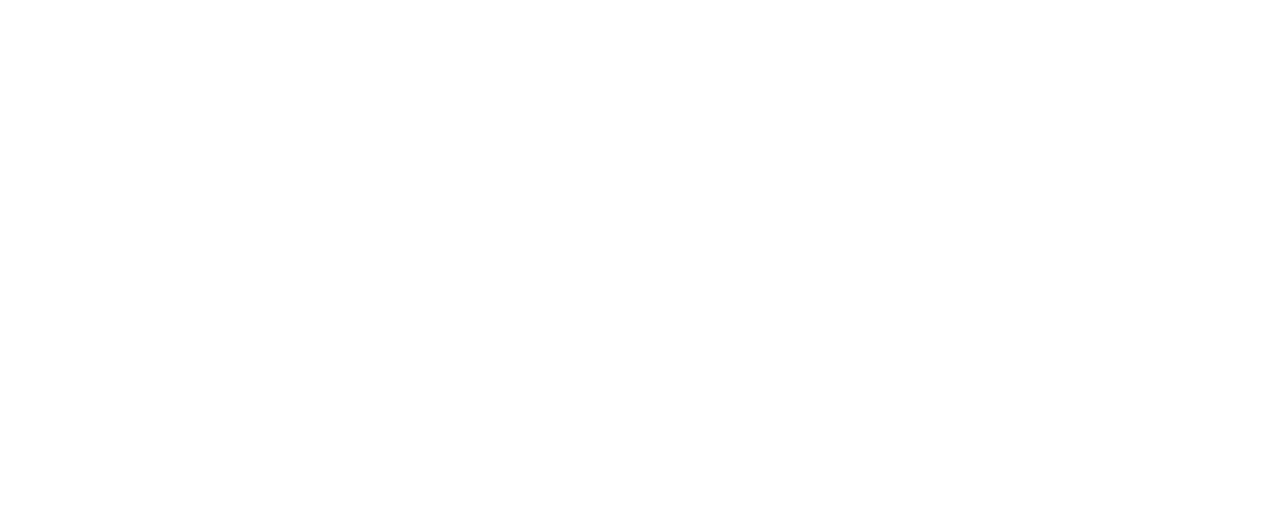
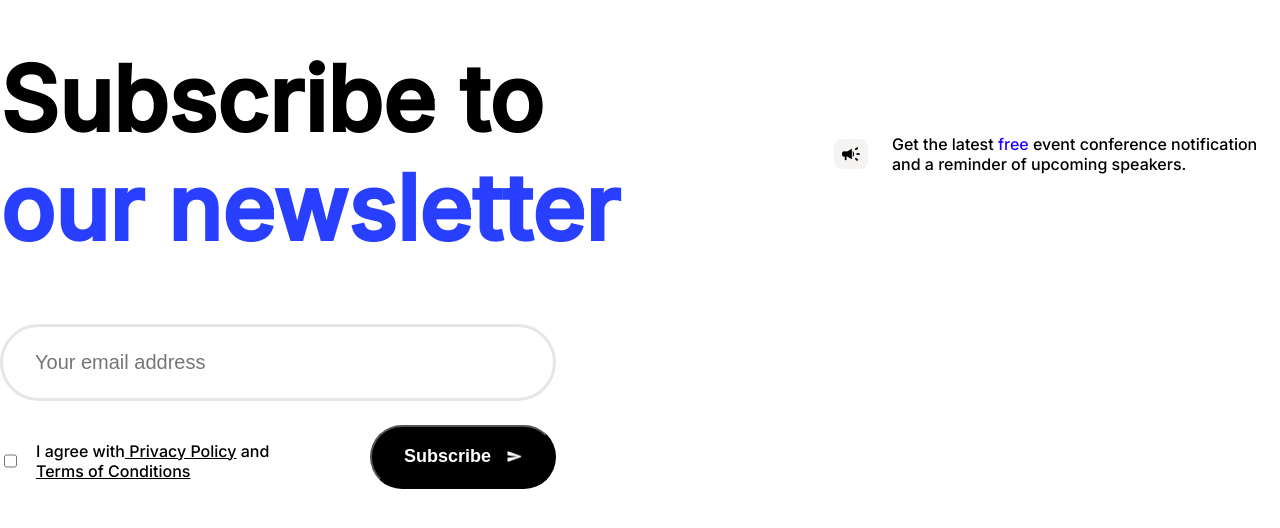
Before and after one commit to Domun335/Bytelight, a Next.js app: page / in a window 1280 px wide. Shown: the part 4515-5043 px from the top of the page. Before the commit the page ends 4453 px from the top, so only its background shows below. Built offline with nearby package versions, Linux system fonts and the light colour scheme.

Commit message:
Update 10
- added 2 new images
- added newsletter

```diff
--- a/app/globals.css
+++ b/app/globals.css
@@ -344,3 +344,94 @@
 .revamp-text-box p {
   max-width: 626px;
 }
+.newsletter-section {
+  position: relative;
+  margin-left: auto;
+  margin-right: auto;
+  width: 1280px;
+  height: 668px;
+  display: flex;
+  flex-direction: column;
+  justify-content: center;
+  gap: 64px;
+}
+.newsletter-section-text-box {
+  position: relative;
+  width: 100%;
+  max-height: 212px;
+  display: flex;
+  justify-content: space-between;
+  align-items: center;
+}
+.newsletter-section-text-box h1 {
+  font-size: 90px;
+}
+.newsletter-section-text-box span {
+  color: #293fff;
+}
+.newsletter-section-text-box-left {
+  position: relative;
+  max-width: 446px;
+  display: flex;
+  align-items: center;
+  gap: 24px;
+}
+.newsletter-section-text-box-left span {
+  color: #2400ff;
+}
+.newsletter-image {
+  background-color: #f5f4f3;
+  padding: 8px;
+  border-radius: 8px;
+}
+.newsletter-section-form form {
+  position: relative;
+  max-width: 556px;
+  display: flex;
+  flex-wrap: wrap;
+  gap: 24px;
+  justify-content: space-between;
+}
+.input-email {
+  width: 100%;
+  padding-top: 24px;
+  padding-bottom: 24px;
+  padding-left: 32px;
+  padding-right: 32px;
+  font-size: 20px;
+  border: solid #e6e6e6 3px;
+  border-radius: 99px;
+  color: #4e4f51;
+}
+.newsletter-section-form-checkbox {
+  display: flex;
+  align-items: center;
+  max-width: 280px;
+  gap: 16px;
+}
+.newsletter-section-form-checkbox a {
+  text-decoration: underline;
+}
+.newsletter-section-form button {
+  background-color: #000000;
+  max-height: 64px;
+  padding-left: 32px;
+  padding-right: 32px;
+  color: #ffffff;
+  font-size: 18px;
+  font-weight: 600;
+  border-radius: 99px;
+  display: flex;
+  justify-content: center;
+  align-items: center;
+  gap: 16px;
+  transition: 0.4s;
+}
+.newsletter-section-form button:hover {
+  scale: 0.95;
+  box-shadow: 4px 4px 26px #505050;
+}
+.checkbox {
+  width: 16px;
+  height: 16px;
+}
--- a/app/page.jsx
+++ b/app/page.jsx
@@ -246,6 +246,50 @@
             </div>
           </div>
         </section>
+
+        <section className="newsletter-section">
+          <div className="newsletter-section-text-box">
+            <h1>
+              Subscribe to
+              <br />
+              <span>our newsletter</span>
+            </h1>
+            <div className="newsletter-section-text-box-left">
+              <Image
+                src="/megaphone.png"
+                alt=""
+                width="18"
+                height="14"
+                className="newsletter-image"
+              />
+              <p>
+                Get the latest <span>free</span> event conference notification
+                and a reminder of upcoming speakers.
+              </p>
+            </div>
+          </div>
+          <div className="newsletter-section-form">
+            <form>
+              <input
+                type="email"
+                placeholder="Your email address"
+                className="input-email"
+              />
+              <label className="newsletter-section-form-checkbox">
+                <input type="checkbox" className="checkbox" />
+                <p>
+                  I agree with
+                  <Link href="#"> Privacy Policy</Link> and
+                  <Link href="#"> Terms of Conditions</Link>
+                </p>
+              </label>
+              <button>
+                Subscribe
+                <Image src="/subscribe.png" alt="" width="15" height="11" />
+              </button>
+            </form>
+          </div>
+        </section>
       </main>
     </div>
   )
```
Also changed, not shown: public/megaphone.png (added), public/subscribe.png (added).
